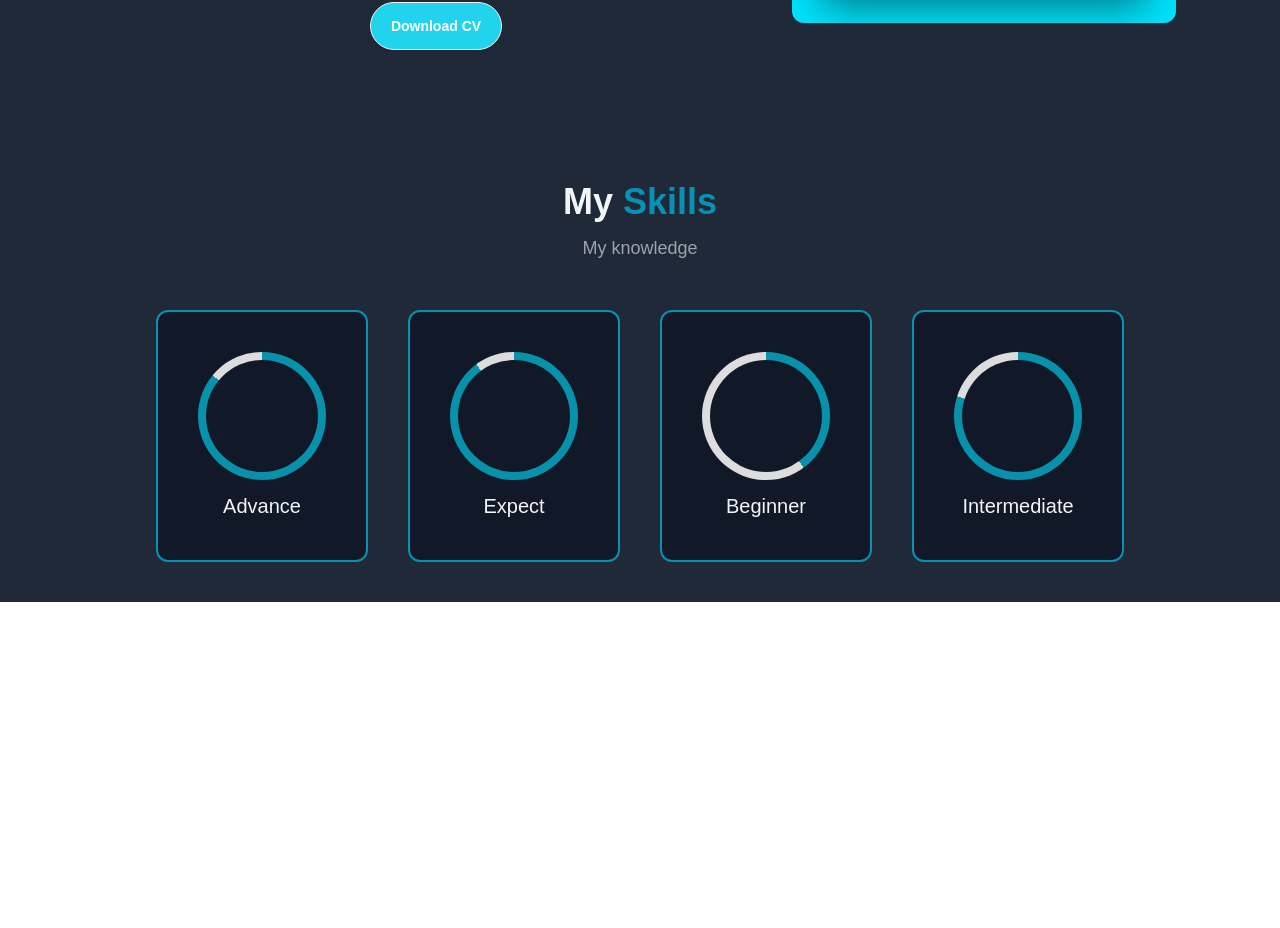
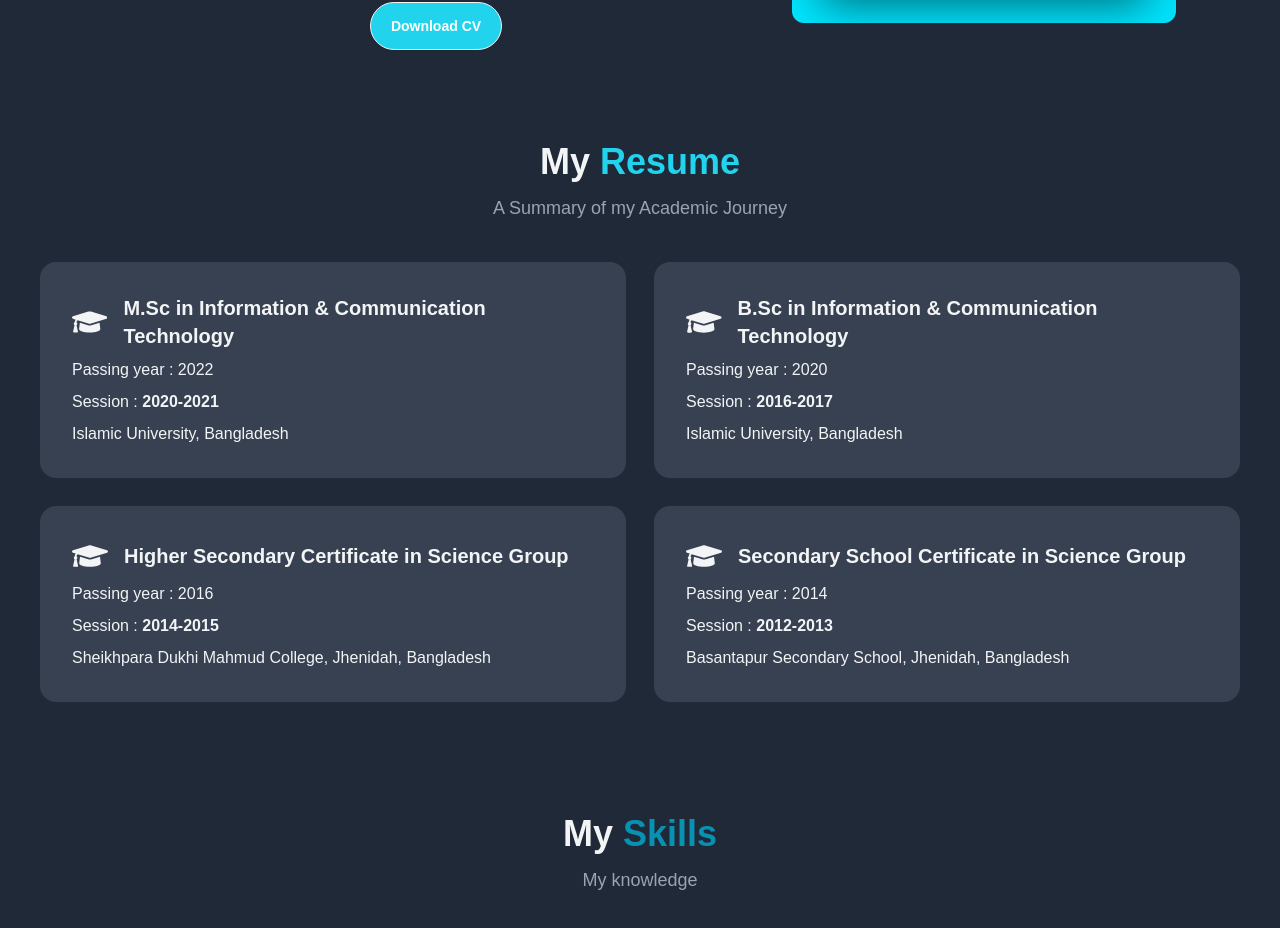
Before and after one commit to PmSaifuzzaman/saifuzzaman_portfolio, a React (Vite) app: page / in a window 1280 px wide. Shown: the part 1314-2242 px from the top of the page. Before the commit the page ends 1916 px from the top, so only its background shows below. Built offline with nearby package versions, Linux system fonts and the light colour scheme.

Commit message:
Resume section added

```diff
--- a/src/components/Home/Home.jsx
+++ b/src/components/Home/Home.jsx
@@ -1,6 +1,7 @@
 import AboutMe from "../AboutMe/AboutMe";
 import Banner from "../Banner/Banner";
 import Navbar from "../Navbar/Navbar";
+import Resume from "../Resume/Resume";
 import Skill from "../Skill/Skill";
 
 
@@ -10,6 +11,7 @@ const Home = () => {
             <Navbar></Navbar>
             <Banner></Banner>
             <AboutMe></AboutMe>
+            <Resume></Resume>
             <Skill></Skill>
         </div>
     );
--- /dev/null
+++ b/src/components/Resume/Resume.jsx
@@ -0,0 +1,49 @@
+import { FaGraduationCap } from "react-icons/fa";
+
+
+const Resume = () => {
+    return (
+        <>
+            <div className="text-center mt-8">
+                <h2 className="text-4xl font-semibold">My <span className="text-cyan-400">Resume</span></h2>
+                <p className="text-gray-400 mt-3 text-lg">A Summary of my Academic Journey</p>
+            </div>
+            <div className="m-10 grid grid-cols-1 md:grid-cols-2 lg:grid-cols-2 gap-7">
+                <div className="card  bg-gray-700 ">
+                    <div className="card-body">
+                        <h2 className="card-title"> <FaGraduationCap className="text-4xl mr-2"></FaGraduationCap> M.Sc in Information & Communication Technology</h2>
+                        <p>Passing year : 2022</p>
+                        <p>Session : <span className="font-semibold">2020-2021</span></p>
+                        <p>Islamic University, Bangladesh</p>
+                    </div>
+                </div>
+                <div className="card  bg-gray-700 ">
+                    <div className="card-body">
+                        <h2 className="card-title"> <FaGraduationCap className="text-4xl mr-2"></FaGraduationCap> B.Sc in Information & Communication Technology</h2>
+                        <p>Passing year : 2020</p>
+                        <p>Session : <span className="font-semibold">2016-2017</span></p>
+                        <p>Islamic University, Bangladesh</p>
+                    </div>
+                </div>
+                <div className="card  bg-gray-700 ">
+                    <div className="card-body">
+                        <h2 className="card-title"> <FaGraduationCap className="text-4xl mr-2"></FaGraduationCap>  Higher Secondary Certificate in Science Group</h2>
+                        <p>Passing year : 2016</p>
+                        <p>Session : <span className="font-semibold">2014-2015</span></p>
+                        <p>Sheikhpara Dukhi Mahmud College, Jhenidah, Bangladesh</p>
+                    </div>
+                </div>
+                <div className="card  bg-gray-700 ">
+                    <div className="card-body">
+                        <h2 className="card-title"> <FaGraduationCap className="text-4xl mr-2"></FaGraduationCap>  Secondary School Certificate in Science Group</h2>
+                        <p>Passing year : 2014</p>
+                        <p>Session : <span className="font-semibold">2012-2013</span></p>
+                        <p>Basantapur Secondary School, Jhenidah, Bangladesh</p>
+                    </div>
+                </div>
+            </div>
+        </>
+    );
+};
+
+export default Resume;
```
